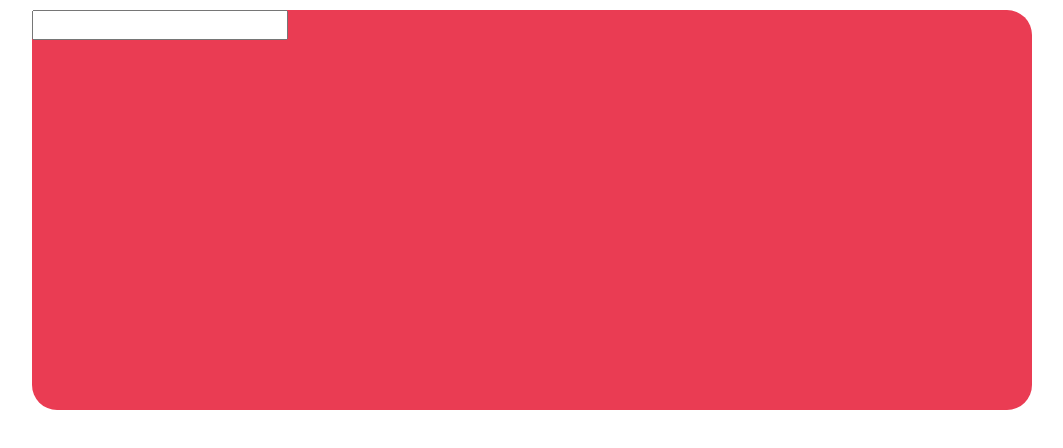
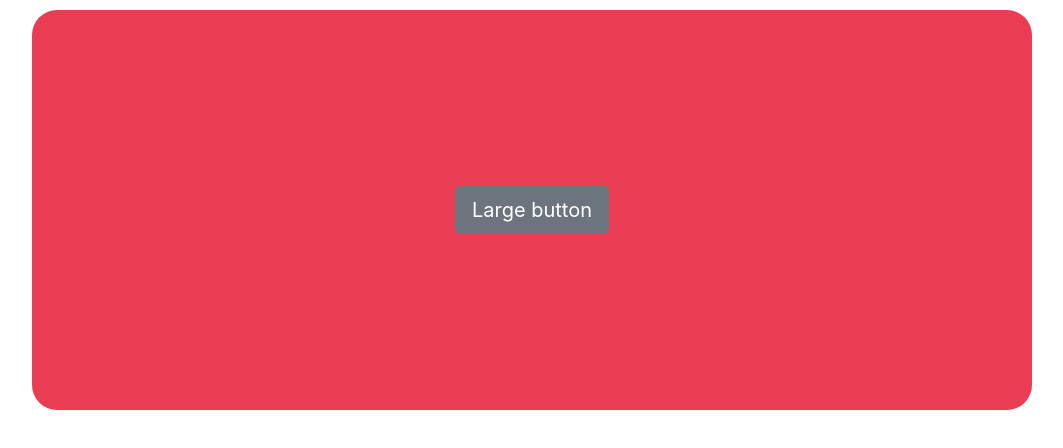
Before and after one commit to 0xWOLAND/SignStealer, a React (Create React App) app: page / in a window 1280 px wide. Shown: the top 448 px of the page, without its empty margins (108-1171 px from the left). Built offline with nearby package versions, Linux system fonts and the light colour scheme.

Commit message:
Center Content in Display.js

```diff
--- a/src/Components/Display.css
+++ b/src/Components/Display.css
@@ -9,4 +9,7 @@
         width: 1000px;
         height: 400px;
         border-radius: 25px;
+        display: flex;
+        justify-content: center;
+        align-items: center;
 }
--- a/src/Components/Display.js
+++ b/src/Components/Display.js
@@ -6,7 +6,8 @@ export default class Display extends Component {
         render(){
                 return <div id="main">
                         <div id="letters"></div>
-                        <input />
+                        <button type="button" class="btn btn-secondary btn-lg">Large button</button>
+
                 </div>
         }
 }
```
